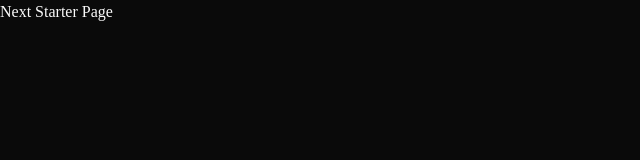
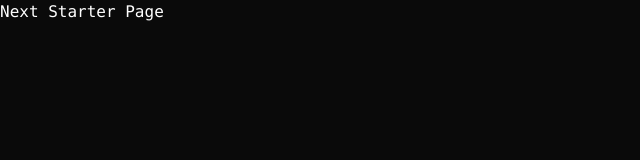
Before and after one commit to SouleymaneSy7/fem-fx-checker-hackaton, a Next.js app: page / in a window 1280 px wide. Shown: the top 160 px of the page, without its empty margins (0-640 px from the left). Built offline with nearby package versions, Linux system fonts and the light colour scheme.

Commit message:
refactor(style): extract shadcn variables and typography utilities into partials

```diff
--- a/src/style/globals.css
+++ b/src/style/globals.css
@@ -2,128 +2,22 @@
 @import "tw-animate-css";
 @import "shadcn/tailwind.css";
 
+@import "./tokens.css";
+@import "./shadcn.css";
+@import "./tailwind-config.css";
+@import "./utilities.css";
+
 @custom-variant dark (&:is(.dark *));
-
-@theme inline {
-  --color-background: var(--background);
-  --color-foreground: var(--foreground);
-  --font-sans: var(--font-sans);
-  --font-mono: var(--font-mono);
-  --font-heading: var(--font-mono);
-  --color-sidebar-ring: var(--sidebar-ring);
-  --color-sidebar-border: var(--sidebar-border);
-  --color-sidebar-accent-foreground: var(--sidebar-accent-foreground);
-  --color-sidebar-accent: var(--sidebar-accent);
-  --color-sidebar-primary-foreground: var(--sidebar-primary-foreground);
-  --color-sidebar-primary: var(--sidebar-primary);
-  --color-sidebar-foreground: var(--sidebar-foreground);
-  --color-sidebar: var(--sidebar);
-  --color-chart-5: var(--chart-5);
-  --color-chart-4: var(--chart-4);
-  --color-chart-3: var(--chart-3);
-  --color-chart-2: var(--chart-2);
-  --color-chart-1: var(--chart-1);
-  --color-ring: var(--ring);
-  --color-input: var(--input);
-  --color-border: var(--border);
-  --color-destructive: var(--destructive);
-  --color-accent-foreground: var(--accent-foreground);
-  --color-accent: var(--accent);
-  --color-muted-foreground: var(--muted-foreground);
-  --color-muted: var(--muted);
-  --color-secondary-foreground: var(--secondary-foreground);
-  --color-secondary: var(--secondary);
-  --color-primary-foreground: var(--primary-foreground);
-  --color-primary: var(--primary);
-  --color-popover-foreground: var(--popover-foreground);
-  --color-popover: var(--popover);
-  --color-card-foreground: var(--card-foreground);
-  --color-card: var(--card);
-  --radius-sm: calc(var(--radius) * 0.6);
-  --radius-md: calc(var(--radius) * 0.8);
-  --radius-lg: var(--radius);
-  --radius-xl: calc(var(--radius) * 1.4);
-  --radius-2xl: calc(var(--radius) * 1.8);
-  --radius-3xl: calc(var(--radius) * 2.2);
-  --radius-4xl: calc(var(--radius) * 2.6);
-}
-
-:root {
-  --card: oklch(1 0 0);
-  --card-foreground: oklch(0.145 0 0);
-  --popover: oklch(1 0 0);
-  --popover-foreground: oklch(0.145 0 0);
-  --primary: oklch(0.841 0.238 128.85);
-  --primary-foreground: oklch(0.405 0.101 131.063);
-  --secondary: oklch(0.967 0.001 286.375);
-  --secondary-foreground: oklch(0.21 0.006 285.885);
-  --muted: oklch(0.97 0 0);
-  --muted-foreground: oklch(0.556 0 0);
-  --accent: oklch(0.97 0 0);
-  --accent-foreground: oklch(0.205 0 0);
-  --destructive: oklch(0.577 0.245 27.325);
-  --border: oklch(0.922 0 0);
-  --input: oklch(0.922 0 0);
-  --ring: oklch(0.708 0 0);
-  --chart-1: oklch(0.897 0.196 126.665);
-  --chart-2: oklch(0.768 0.233 130.85);
-  --chart-3: oklch(0.648 0.2 131.684);
-  --chart-4: oklch(0.532 0.157 131.589);
-  --chart-5: oklch(0.453 0.124 130.933);
-  --radius: 0.625rem;
-  --sidebar: oklch(0.985 0 0);
-  --sidebar-foreground: oklch(0.145 0 0);
-  --sidebar-primary: oklch(0.648 0.2 131.684);
-  --sidebar-primary-foreground: oklch(0.986 0.031 120.757);
-  --sidebar-accent: oklch(0.97 0 0);
-  --sidebar-accent-foreground: oklch(0.205 0 0);
-  --sidebar-border: oklch(0.922 0 0);
-  --sidebar-ring: oklch(0.708 0 0);
-  --background: oklch(1 0 0);
-  --foreground: oklch(0.145 0 0);
-}
-
-.dark {
-  --background: oklch(0.145 0 0);
-  --foreground: oklch(0.985 0 0);
-  --card: oklch(0.205 0 0);
-  --card-foreground: oklch(0.985 0 0);
-  --popover: oklch(0.205 0 0);
-  --popover-foreground: oklch(0.985 0 0);
-  --primary: oklch(0.768 0.233 130.85);
-  --primary-foreground: oklch(0.405 0.101 131.063);
-  --secondary: oklch(0.274 0.006 286.033);
-  --secondary-foreground: oklch(0.985 0 0);
-  --muted: oklch(0.269 0 0);
-  --muted-foreground: oklch(0.708 0 0);
-  --accent: oklch(0.269 0 0);
-  --accent-foreground: oklch(0.985 0 0);
-  --destructive: oklch(0.704 0.191 22.216);
-  --border: oklch(1 0 0 / 10%);
-  --input: oklch(1 0 0 / 15%);
-  --ring: oklch(0.556 0 0);
-  --chart-1: oklch(0.897 0.196 126.665);
-  --chart-2: oklch(0.768 0.233 130.85);
-  --chart-3: oklch(0.648 0.2 131.684);
-  --chart-4: oklch(0.532 0.157 131.589);
-  --chart-5: oklch(0.453 0.124 130.933);
-  --sidebar: oklch(0.205 0 0);
-  --sidebar-foreground: oklch(0.985 0 0);
-  --sidebar-primary: oklch(0.768 0.233 130.85);
-  --sidebar-primary-foreground: oklch(0.274 0.072 132.109);
-  --sidebar-accent: oklch(0.269 0 0);
-  --sidebar-accent-foreground: oklch(0.985 0 0);
-  --sidebar-border: oklch(1 0 0 / 10%);
-  --sidebar-ring: oklch(0.556 0 0);
-}
 
 @layer base {
   * {
     @apply border-border outline-ring/50;
   }
+
   body {
     @apply bg-background text-foreground;
   }
+
   html {
     @apply font-mono;
   }
--- /dev/null
+++ b/src/style/shadcn.css
@@ -0,0 +1,71 @@
+:root {
+  --background: var(--neutral-900);
+  --foreground: var(--neutral-50);
+  --card: var(--neutral-700);
+  --card-foreground: var(--neutral-50);
+  --popover: var(--neutral-600);
+  --popover-foreground: var(--neutral-50);
+  --primary: var(--lime-500);
+  --primary-foreground: var(--neutral-900);
+  --secondary: var(--neutral-500);
+  --secondary-foreground: var(--neutral-50);
+  --muted: var(--neutral-500);
+  --muted-foreground: var(--neutral-200);
+  --accent: var(--lime-800);
+  --accent-foreground: var(--lime-500);
+  --destructive: var(--red-500);
+  --destructive-foreground: var(--neutral-50);
+  --border: var(--neutral-500);
+  --input: var(--neutral-500);
+  --ring: var(--lime-500);
+  --radius: var(--radius-16);
+  --chart-1: var(--lime-500);
+  --chart-2: oklch(0.85 0.2054 121.64);
+  --chart-3: oklch(0.78 0.2054 121.64);
+  --chart-4: oklch(0.71 0.2054 121.64);
+  --chart-5: oklch(0.64 0.2054 121.64);
+  --sidebar: var(--neutral-700);
+  --sidebar-foreground: var(--neutral-50);
+  --sidebar-primary: var(--lime-500);
+  --sidebar-primary-foreground: var(--neutral-900);
+  --sidebar-accent: var(--lime-800);
+  --sidebar-accent-foreground: var(--lime-500);
+  --sidebar-border: var(--neutral-500);
+  --sidebar-ring: var(--lime-500);
+}
+
+.dark {
+  --background: var(--neutral-900);
+  --foreground: var(--neutral-50);
+  --card: var(--neutral-700);
+  --card-foreground: var(--neutral-50);
+  --popover: var(--neutral-600);
+  --popover-foreground: var(--neutral-50);
+  --primary: var(--lime-500);
+  --primary-foreground: var(--neutral-900);
+  --secondary: var(--neutral-500);
+  --secondary-foreground: var(--neutral-50);
+  --muted: var(--neutral-500);
+  --muted-foreground: var(--neutral-200);
+  --accent: var(--lime-800);
+  --accent-foreground: var(--lime-500);
+  --destructive: var(--red-500);
+  --destructive-foreground: var(--neutral-50);
+  --border: var(--neutral-500);
+  --input: var(--neutral-500);
+  --ring: var(--lime-500);
+  --radius: var(--radius-16);
+  --chart-1: var(--lime-500);
+  --chart-2: oklch(0.85 0.2054 121.64);
+  --chart-3: oklch(0.78 0.2054 121.64);
+  --chart-4: oklch(0.71 0.2054 121.64);
+  --chart-5: oklch(0.64 0.2054 121.64);
+  --sidebar: var(--neutral-700);
+  --sidebar-foreground: var(--neutral-50);
+  --sidebar-primary: var(--lime-500);
+  --sidebar-primary-foreground: var(--neutral-900);
+  --sidebar-accent: var(--lime-800);
+  --sidebar-accent-foreground: var(--lime-500);
+  --sidebar-border: var(--neutral-500);
+  --sidebar-ring: var(--lime-500);
+}
--- /dev/null
+++ b/src/style/utilities.css
@@ -0,0 +1,71 @@
+@layer utilities {
+  .preset-1 {
+    font-size: var(--preset-1-size);
+    line-height: var(--preset-1-line-height);
+    letter-spacing: var(--preset-1-letter-spacing);
+    font-weight: var(--preset-1-weight);
+  }
+
+  .preset-2 {
+    font-size: var(--preset-2-size);
+    line-height: var(--preset-2-line-height);
+    letter-spacing: var(--preset-2-letter-spacing);
+    font-weight: var(--preset-2-weight);
+  }
+
+  .preset-2-bold {
+    font-size: var(--preset-2-bold-size);
+    line-height: var(--preset-2-bold-line-height);
+    letter-spacing: var(--preset-2-bold-letter-spacing);
+    font-weight: var(--preset-2-bold-weight);
+  }
+
+  .preset-3 {
+    font-size: var(--preset-3-size);
+    line-height: var(--preset-3-line-height);
+    letter-spacing: var(--preset-3-letter-spacing);
+    font-weight: var(--preset-3-weight);
+  }
+
+  .preset-3-med {
+    font-size: var(--preset-3-size);
+    line-height: var(--preset-3-line-height);
+    letter-spacing: var(--preset-3-letter-spacing);
+    font-weight: var(--preset-3-med-weight);
+  }
+
+  .preset-3-bold {
+    font-size: var(--preset-3-bold-size);
+    line-height: var(--preset-3-bold-line-height);
+    letter-spacing: var(--preset-3-bold-letter-spacing);
+    font-weight: var(--preset-3-bold-weight);
+  }
+
+  .preset-4 {
+    font-size: var(--preset-4-size);
+    line-height: var(--preset-4-line-height);
+    letter-spacing: var(--preset-4-letter-spacing);
+    font-weight: var(--preset-4-weight);
+  }
+
+  .preset-5 {
+    font-size: var(--preset-5-size);
+    line-height: var(--preset-5-line-height);
+    letter-spacing: var(--preset-5-letter-spacing);
+    font-weight: var(--preset-5-weight);
+  }
+
+  .preset-5-med {
+    font-size: var(--preset-5-size);
+    line-height: var(--preset-5-med-line-height);
+    letter-spacing: var(--preset-5-letter-spacing);
+    font-weight: var(--preset-5-med-weight);
+  }
+
+  .preset-6 {
+    font-size: var(--preset-6-size);
+    line-height: var(--preset-6-line-height);
+    letter-spacing: var(--preset-6-letter-spacing);
+    font-weight: var(--preset-6-weight);
+  }
+}
```
